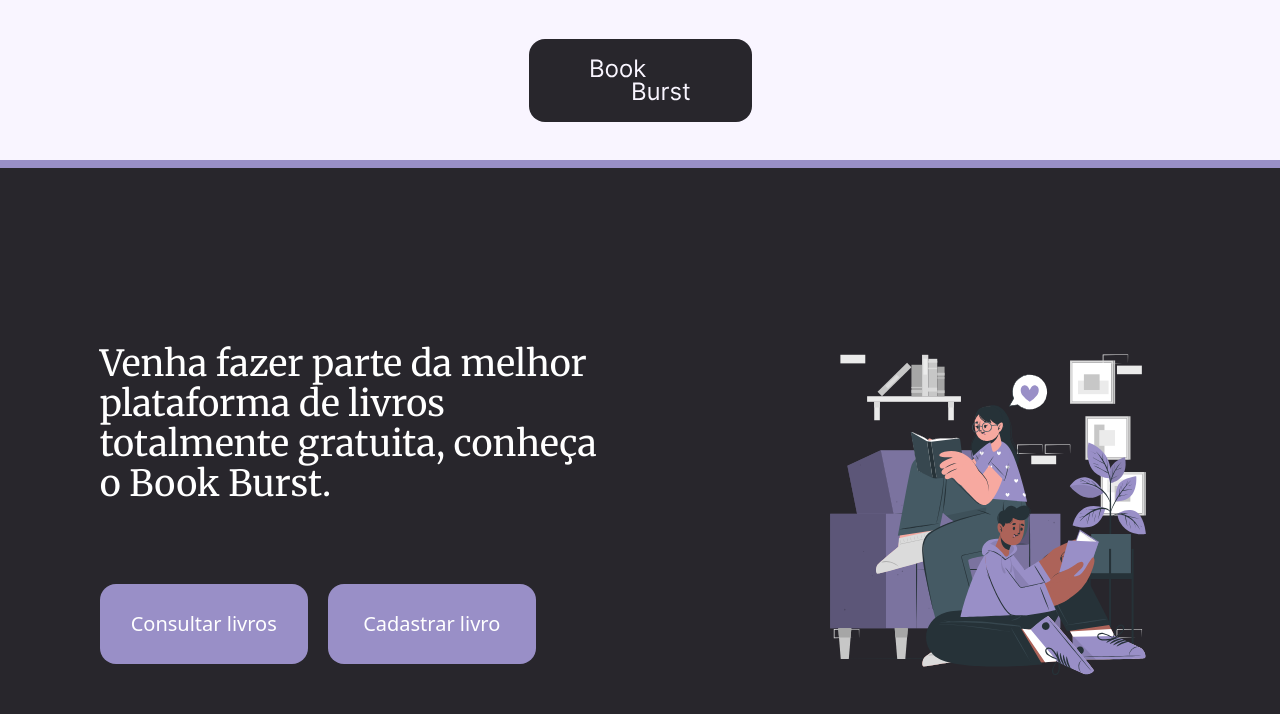
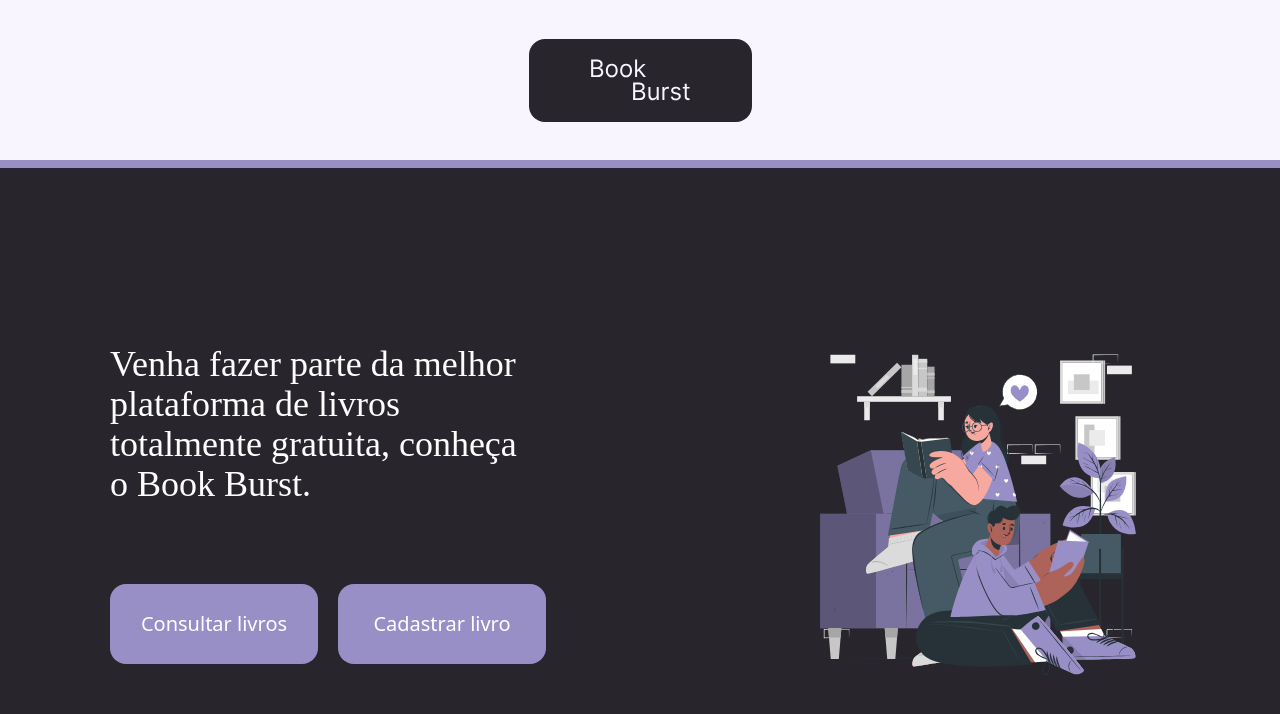
Before and after one commit to Gleison-dev/book-burst-frontend, a React (Vite) app: page / in a window 1280 px wide. Shown: the top 714 px of the page. Built offline with nearby package versions, Linux system fonts and the light colour scheme.

Commit message:
feat: adding new font

```diff
--- a/src/index.css
+++ b/src/index.css
@@ -1,5 +1,4 @@
-@import url("https://fonts.googleapis.com/css2?family=Merriweather&display=swap");
-
+@import url("https://fonts.googleapis.com/css2?family=Playfair+Display&display=swap");
 @tailwind base;
 @tailwind components;
 @tailwind utilities;
```
